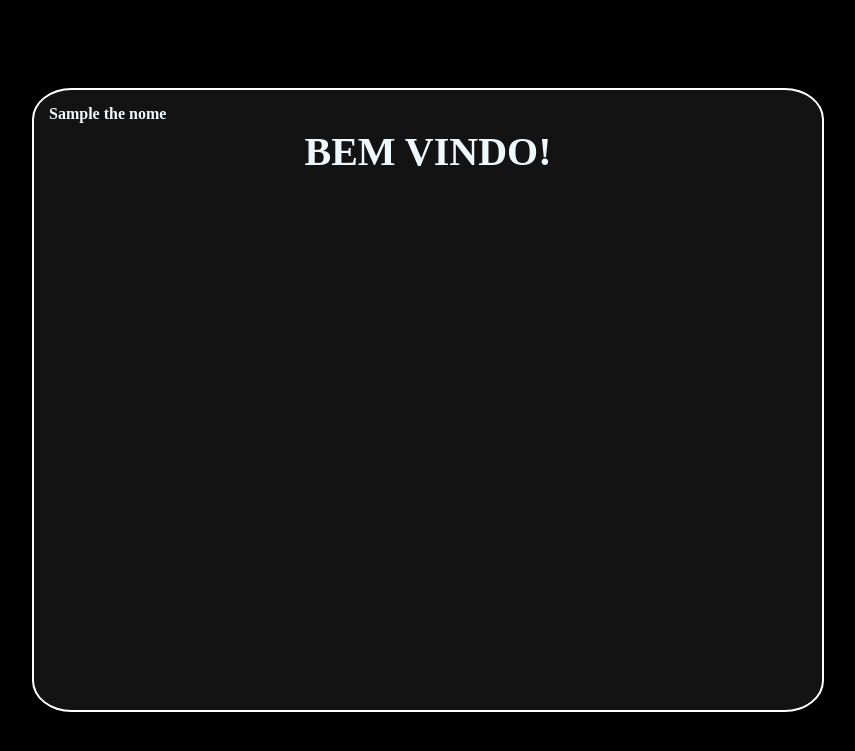
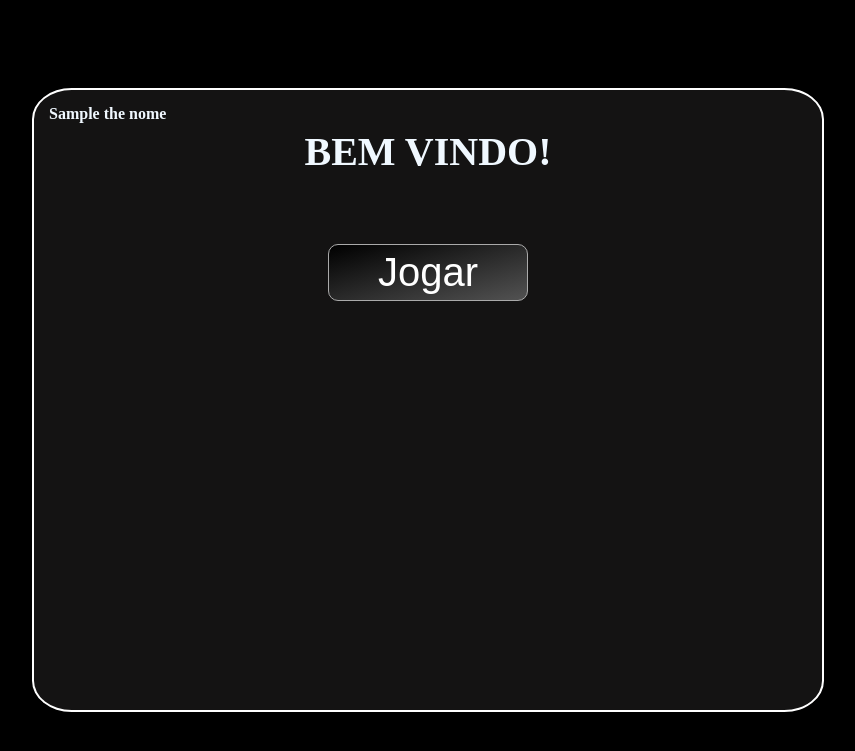
Before and after one commit to Salgado2004/Jogo_para_aprender_Programacao, a Flask app: template templates/home.html in a window 1280 px wide. Shown: the top 751 px of the page, without its empty margins (212-1067 px from the left). Run offline with Flask 2, Linux system fonts and the light colour scheme; the template is opened without the code that fills it: most values are stand-ins (such as "Sample title", 1, 10 or a date in 2020).

Commit message:
Update home.html

```diff
--- a/templates/home.html
+++ b/templates/home.html
@@ -4,5 +4,13 @@
 
 <h4>{{ the_nome }}</h4>
 <h2>Bem Vindo!</h2>
+<br><br><br>
+
+{% if the_login == '0' %}
+<h4>Atenção: Ao iniciar o jogo sem um login <b>não será possível salvar seu progresso</b></h4><br>
+{% endif %}
+<form action="/missoes" method="post" style="display: flex; flex-direction: column; justify-content: center; align-items: center; padding: 10px;">
+    <button type="submit" style="width: 200px; margin: 5px; padding: 5px; font-size: 30pt;">Jogar</button>
+</form>
 
 {% endblock %}
```
